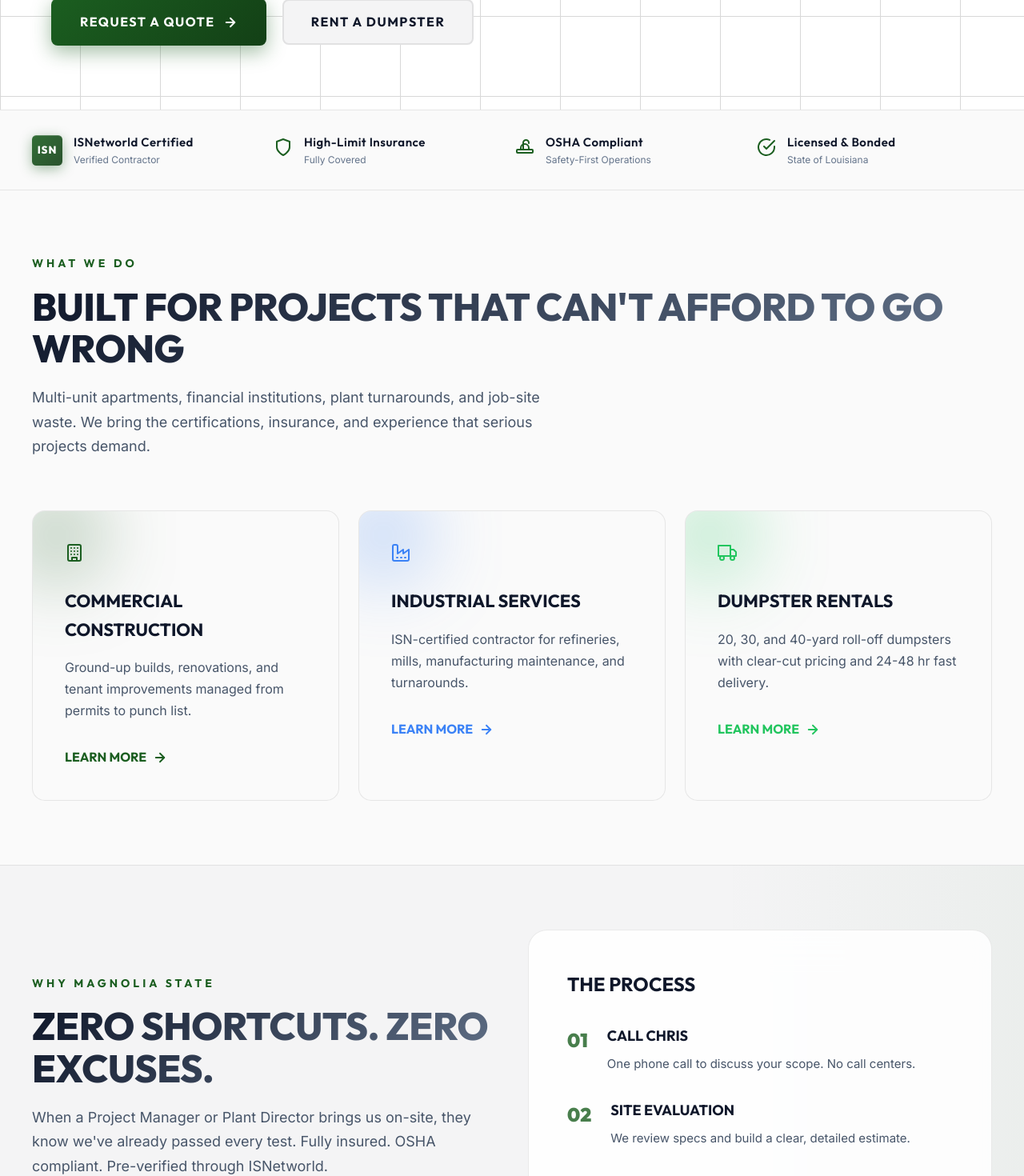
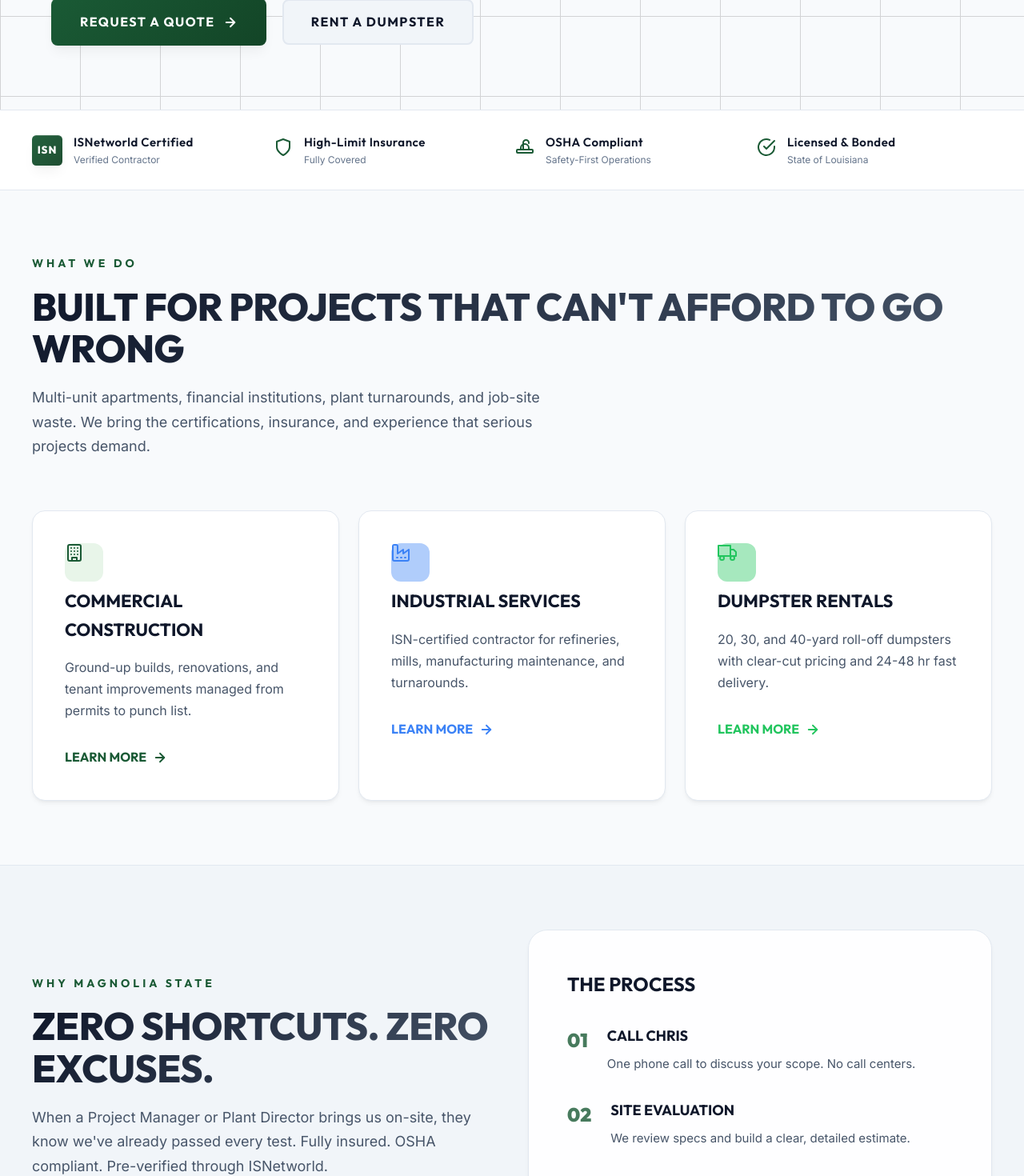
Before and after one commit to Founditmarketing/magnolia, a React (Vite) app: page / in a window 1280 px wide. Shown: the part 780-2250 px from the top of the page at 80% size. Built offline with nearby package versions, Linux system fonts and the light colour scheme.

Commit message:
Overhaul layout to a purpose-built Light Mode with deep structured shadow contrast

```diff
--- a/src/components/Shared.jsx
+++ b/src/components/Shared.jsx
@@ -3,9 +3,9 @@ import { Link, I, Fade } from "../utils";
 
 export function ISNBadge({ size = 48 }) {
   return (
-    <div style={{ width: size, height: size, borderRadius: size * 0.14, background: "linear-gradient(135deg, var(--primary), var(--primary-hover))", display: "flex", alignItems: "center", justifyContent: "center", flexShrink: 0, boxShadow: "0 4px 16px var(--primary-glow)", position: "relative" }}>
+    <div style={{ width: size, height: size, borderRadius: size * 0.14, background: "linear-gradient(135deg, var(--primary), var(--primary-hover))", display: "flex", alignItems: "center", justifyContent: "center", flexShrink: 0, boxShadow: "var(--shadow-md)", position: "relative" }}>
       <span style={{ color: "#fff", fontWeight: 800, fontSize: size * 0.35, fontFamily: "var(--font-display)", letterSpacing: 1, zIndex: 1 }}>ISN</span>
-      <div style={{ position: "absolute", inset: 0, background: "rgba(255,255,255,0.1)", borderRadius: "inherit", borderTop: "1px solid rgba(255,255,255,0.2)" }} />
+      <div style={{ position: "absolute", inset: 0, background: "rgba(255,255,255,0.05)", borderRadius: "inherit", borderTop: "1px solid rgba(255,255,255,0.15)" }} />
     </div>
   );
 }
@@ -14,7 +14,7 @@ export function Btn({ to, href, children, variant = "primary", style: s = {} })
   const base = { display: "inline-flex", alignItems: "center", gap: 10, textDecoration: "none", fontFamily: "var(--font-display)", fontWeight: 700, fontSize: 16, letterSpacing: 1.5, textTransform: "uppercase", borderRadius: 8, transition: "all 0.3s cubic-bezier(0.16, 1, 0.3, 1)", cursor: "pointer", border: "none" };
 
   const variants = {
-    primary: { ...base, background: "linear-gradient(135deg, var(--primary), var(--primary-hover))", color: "#fff", padding: "16px 36px", boxShadow: "0 8px 24px var(--primary-glow)", borderTop: "1px solid rgba(255,255,255,0.2)", ...s },
+    primary: { ...base, background: "linear-gradient(135deg, var(--primary), var(--primary-hover))", color: "#fff", padding: "16px 36px", boxShadow: "var(--shadow-md)", borderTop: "1px solid rgba(255,255,255,0.1)", ...s },
     outline: { ...base, border: "2px solid var(--border-light)", color: "var(--text-primary)", padding: "14px 34px", background: "var(--bg-elevated)", ...s },
     outlineDark: { ...base, border: "2px solid rgba(0,0,0,0.1)", color: "var(--text-primary)", padding: "14px 34px", background: "transparent", ...s },
   };
@@ -22,8 +22,8 @@ export function Btn({ to, href, children, variant = "primary", style: s = {} })
   const hoverProps = {
     onMouseOver: (e) => {
       e.currentTarget.style.transform = "translateY(-3px)";
-      if (variant === "primary") e.currentTarget.style.boxShadow = "0 12px 32px var(--shadow-glow)";
-      if (variant === "outline" || variant === "outlineDark") e.currentTarget.style.background = "var(--bg-surface)";
+      if (variant === "primary") e.currentTarget.style.boxShadow = "var(--shadow-sm)";
+      if (variant === "outline" || variant === "outlineDark") e.currentTarget.style.background = "var(--bg-elevated)";
     },
     onMouseOut: (e) => {
       e.currentTarget.style.transform = "translateY(0)";
@@ -76,7 +76,6 @@ export function SH({ tag, title, sub, light = true, center }) {
 export function CTA({ title, sub, btn, btnTo }) {
   return (
     <section style={{ background: "var(--bg-elevated)", padding: "clamp(60px, 10vh, 120px) 24px", textAlign: "center", position: "relative", overflow: "hidden", borderTop: "1px solid var(--border-light)" }}>
-      <div style={{ position: "absolute", top: "50%", left: "50%", transform: "translate(-50%,-50%)", width: 800, height: 800, background: "radial-gradient(circle, var(--primary-glow) 0%, transparent 60%)", pointerEvents: "none", opacity: 0.5 }} />
       <div style={{ position: "relative", zIndex: 1, maxWidth: 720, margin: "0 auto" }}>
         <Fade><h2 className="text-gradient" style={{ fontFamily: "var(--font-display)", fontWeight: 800, fontSize: "clamp(32px, 5.5vw, 52px)", textTransform: "uppercase", letterSpacing: -0.5, margin: "0 0 20px" }}>{title}</h2></Fade>
         <Fade delay={0.1}><p style={{ color: "var(--text-secondary)", fontFamily: "var(--font-body)", fontSize: 18, lineHeight: 1.7, marginBottom: 40 }}>{sub}</p></Fade>
@@ -95,7 +94,6 @@ export function PageHero({ tag, title, titleAccent, sub, children }) {
   return (
     <section style={{ background: "var(--bg-dark)", padding: "clamp(120px, 15vh, 180px) 24px clamp(60px, 8vh, 100px)", position: "relative", overflow: "hidden", borderBottom: "1px solid var(--border-light)" }}>
       <div style={{ position: "absolute", inset: 0, opacity: 0.8, backgroundImage: "linear-gradient(rgba(0,0,0,0.03) 1px, transparent 1px), linear-gradient(90deg, rgba(0,0,0,0.03) 1px, transparent 1px)", backgroundSize: "60px 60px" }} />
-      <div style={{ position: "absolute", right: "-10%", bottom: "-10%", width: "60%", height: "80%", background: "radial-gradient(ellipse, var(--primary-glow) 0%, transparent 70%)", pointerEvents: "none" }} />
       <div style={{ maxWidth: 1200, margin: "0 auto", position: "relative", zIndex: 1 }}>
         {tag && <div style={{ color: "var(--primary)", fontFamily: "var(--font-display)", fontWeight: 700, fontSize: 13, letterSpacing: 5, textTransform: "uppercase", marginBottom: 20 }}>{tag}</div>}
         <h1 className="text-gradient" style={{ fontFamily: "var(--font-display)", fontWeight: 900, fontSize: "clamp(36px, 9vw, 76px)", textTransform: "uppercase", letterSpacing: -1, margin: 0, lineHeight: 1.05, maxWidth: 900 }}>
--- a/src/index.css
+++ b/src/index.css
@@ -5,27 +5,26 @@
   --font-display: 'Outfit', sans-serif;
   --font-body: 'Inter', sans-serif;
 
-  /* Color Palette */
-  --bg-dark: #ffffff; /* Crisp white background */
-  --bg-surface: #fafafa;
-  --bg-elevated: #f4f4f5;
+  /* Color Palette - Structured Architecture */
+  --bg-dark: #F8FAFC; /* Crisp Slate 50 backdrop */
+  --bg-surface: #FFFFFF; /* Pure White components */
+  --bg-elevated: #F1F5F9; /* Subtle gray background contrast */
 
-  --primary: #1b5e20; /* Magnolia Green */
-  --primary-hover: #134016;
-  --primary-glow: rgba(27, 94, 32, 0.4);
+  --primary: #1A5A35; /* Magnolia Green */
+  --primary-hover: #134527;
+  --primary-bg: #E8F5E9; /* Soft geometric green */
 
-  --text-primary: #0f172a;
-  --text-secondary: #475569;
-  --text-tertiary: #64748b;
+  --text-primary: #0F172A; /* Slate 900 */
+  --text-secondary: #475569; /* Slate 600 */
+  --text-tertiary: #64748B; /* Slate 500 */
 
   /* Borders */
-  --border-light: rgba(0, 0, 0, 0.08);
-  --border-glow: rgba(27, 94, 32, 0.3);
+  --border-light: #E2E8F0; /* Stark structural line */
 
   /* Elevations */
-  --shadow-sm: 0 4px 12px rgba(0, 0, 0, 0.05);
-  --shadow-md: 0 12px 32px rgba(0, 0, 0, 0.1);
-  --shadow-glow: 0 0 40px rgba(27, 94, 32, 0.2);
+  --shadow-sm: 0 4px 6px -1px rgba(0,0,0,0.05), 0 2px 4px -2px rgba(0,0,0,0.05);
+  --shadow-md: 0 10px 15px -3px rgba(0,0,0,0.05), 0 4px 6px -4px rgba(0,0,0,0.05);
+  --shadow-glow: 0 12px 24px -8px rgba(27, 94, 32, 0.25);
 }
 
 *, *::before, *::after {
@@ -47,7 +46,6 @@ body {
   padding: 0;
 }
 
-/* The critical fix that resolves width constraining and screen overflow */
 #root {
   display: flex;
   flex-direction: column;
@@ -57,7 +55,7 @@ body {
 }
 
 ::selection {
-  background: var(--primary-glow);
+  background: var(--primary);
   color: #fff;
 }
 
@@ -68,15 +66,15 @@ img {
 
 /* Animations & Utilities */
 .sc {
-  transition: all 0.4s cubic-bezier(0.16, 1, 0.3, 1);
+  transition: all 0.3s ease;
   border: 1px solid var(--border-light);
+  background-color: #FFFFFF;
 }
 
 .sc:hover {
-  transform: translateY(-8px);
-  box-shadow: 0 24px 48px rgba(0,0,0,0.6), 0 0 32px rgba(255, 90, 0, 0.15);
-  border-color: rgba(255, 90, 0, 0.4) !important;
-  background-color: var(--bg-elevated);
+  transform: translateY(-4px);
+  box-shadow: var(--shadow-md);
+  border-color: #CBD5E1 !important;
 }
 
 .dn { display: flex !important; }
@@ -92,34 +90,35 @@ html {
 
 /* Glassmorphism Classes */
 .glass {
-  background: rgba(255, 255, 255, 0.85);
+  background: rgba(255, 255, 255, 0.9);
   backdrop-filter: blur(24px);
   -webkit-backdrop-filter: blur(24px);
   border: 1px solid var(--border-light);
+  box-shadow: var(--shadow-sm);
 }
 
 .glass-nav {
-  background: rgba(250, 250, 250, 0.85);
+  background: rgba(255, 255, 255, 0.9);
   backdrop-filter: blur(20px);
   -webkit-backdrop-filter: blur(20px);
   border-bottom: 1px solid var(--border-light);
 }
 
 .glass-nav.scrolled {
-  box-shadow: 0 10px 40px rgba(0,0,0,0.1);
-  border-bottom: 1px solid rgba(27, 94, 32, 0.15);
+  box-shadow: var(--shadow-md);
+  border-bottom: 1px solid #E2E8F0;
 }
 
 /* Gradients */
 .text-gradient {
-  background: linear-gradient(135deg, #0F172A 0%, #64748B 100%);
+  background: linear-gradient(135deg, #0F172A 0%, #475569 100%);
   -webkit-background-clip: text;
   -webkit-text-fill-color: transparent;
   background-clip: text;
 }
 
 .primary-gradient {
-  background: linear-gradient(135deg, var(--primary) 0%, #15803d 100%);
+  background: linear-gradient(135deg, var(--primary) 0%, #164E2E 100%);
 }
 
 .primary-text {
@@ -144,7 +143,6 @@ html {
     margin: 0 -24px;
     padding-left: 24px;
     padding-right: 24px;
-    /* Hide scrollbar for clean aesthetic */
     scrollbar-width: none;
     -ms-overflow-style: none;
   }
@@ -159,27 +157,29 @@ html {
 }
 
 .bento-item {
-  background: var(--bg-surface);
+  background: #FFFFFF;
   border-radius: 16px;
   padding: 40px;
   border: 1px solid var(--border-light);
+  box-shadow: var(--shadow-sm);
   position: relative;
   overflow: hidden;
-  transition: all 0.4s ease;
+  transition: all 0.3s ease;
 }
 
 .bento-item:hover {
-  border-color: rgba(255, 255, 255, 0.2);
+  border-color: #CBD5E1;
+  box-shadow: var(--shadow-md);
 }
 
-/* Subtle glow behind icons */
+/* Crisp geometric block behind icons */
 .icon-glow {
   position: absolute;
-  width: 100px;
-  height: 100px;
-  background: var(--primary-glow);
-  filter: blur(50px);
-  border-radius: 50%;
-  pointer-events: none;
+  width: 48px;
+  height: 48px;
+  background: var(--primary-bg);
+  border-radius: 12px;
+  top: 40px !important;
+  left: 40px !important;
   z-index: 0;
 }
--- a/src/pages/index.jsx
+++ b/src/pages/index.jsx
@@ -41,7 +41,7 @@ export function HomePage() {
 
       <TrustBar />
 
-      <section style={{ background: "var(--bg-surface)", padding: "clamp(60px, 10vh, 120px) 24px" }}>
+      <section style={{ background: "var(--bg-dark)", padding: "clamp(60px, 10vh, 120px) 24px" }}>
         <div style={{ maxWidth: 1200, margin: "0 auto" }}>
           <SH tag="What We Do" title="Built for Projects That Can't Afford to Go Wrong" sub="Multi-unit apartments, financial institutions, plant turnarounds, and job-site waste. We bring the certifications, insurance, and experience that serious projects demand." />
 
@@ -120,7 +120,7 @@ export function CommercialPage() {
     <>
       <PageHero tag="Our Services" title="Commercial" titleAccent="Construction" sub="Full-service commercial builds across Central Louisiana. From multi-unit apartments and financial institutions to restaurants and retail — we handle every phase from permits to punch list." />
       <TrustBar />
-      <section style={{ background: "var(--bg-surface)", padding: "clamp(60px, 10vh, 120px) 24px" }}>
+      <section style={{ background: "var(--bg-dark)", padding: "clamp(60px, 10vh, 120px) 24px" }}>
         <div style={{ maxWidth: 1200, margin: "0 auto" }}>
           <SH tag="What We Build" title="Quality Construction for Commercial Spaces" sub="We specialize in commercial projects that require careful planning, code compliance, and the kind of craftsmanship that holds up to daily public use." />
           <div className="bento-grid">
@@ -150,7 +150,7 @@ export function IndustrialPage() {
     <>
       <PageHero tag="ISN Certified" title="Industrial" titleAccent="Services" sub="On-site industrial contracting for refineries, mills, manufacturing facilities, and heavy infrastructure. Pre-qualified through ISNetworld. Pre-insured. Ready to mobilize." />
       <TrustBar />
-      <section style={{ background: "var(--bg-surface)", padding: "clamp(60px, 10vh, 120px) 24px" }}>
+      <section style={{ background: "var(--bg-dark)", padding: "clamp(60px, 10vh, 120px) 24px" }}>
         <div style={{ maxWidth: 1200, margin: "0 auto" }}>
           <SH tag="Plant-Ready" title="Industrial Capabilities" sub="Our ISNetworld certification means we've already cleared your facility's contractor requirements. No waiting on paperwork — we mobilize pre-qualified and ready to work." />
            <div className="bento-grid">
@@ -179,7 +179,7 @@ export function DumpstersPage() {
   return (
     <>
       <PageHero tag="Dumpster Rentals" title="Roll-Off Dumpsters" titleAccent="for Every Project" sub="Convenient, reliable dumpster rentals for commercial job sites, demolition projects, renovations, and large-scale cleanouts across Central Louisiana." />
-      <section style={{ background: "var(--bg-surface)", padding: "clamp(60px, 10vh, 120px) 24px" }}>
+      <section style={{ background: "var(--bg-dark)", padding: "clamp(60px, 10vh, 120px) 24px" }}>
         <div style={{ maxWidth: 1200, margin: "0 auto" }}>
           <SH tag="Our Fleet" title="Three Sizes. One Standard of Service." center />
           <div className="bento-grid" style={{ marginBottom: 64 }}>
@@ -218,7 +218,7 @@ export function GalleryPage() {
   return (
     <>
       <PageHero tag="Our Work" title="Project" titleAccent="Gallery" sub="Hyper-realistic commercial and industrial construction projects across Central Louisiana, featuring structural foundations, steel assembly, and modern distribution centers." />
-      <section style={{ background: "var(--bg-surface)", padding: "clamp(60px, 10vh, 120px) 24px" }}>
+      <section style={{ background: "var(--bg-dark)", padding: "clamp(60px, 10vh, 120px) 24px" }}>
         <div className="bento-grid" style={{ maxWidth: 1200, margin: "0 auto", gap: 24, gridTemplateColumns: "repeat(auto-fill, minmax(400px, 1fr))" }}>
           {paths.map((src, i) => (
             <Fade key={i} delay={(i % 4) * 0.1} className="bento-gallery-item">
```
Also changed, not shown: inject_contrast.cjs (added, +8 -0 lines), src/pages/AdditionalPages.jsx (+4 -4 lines).
